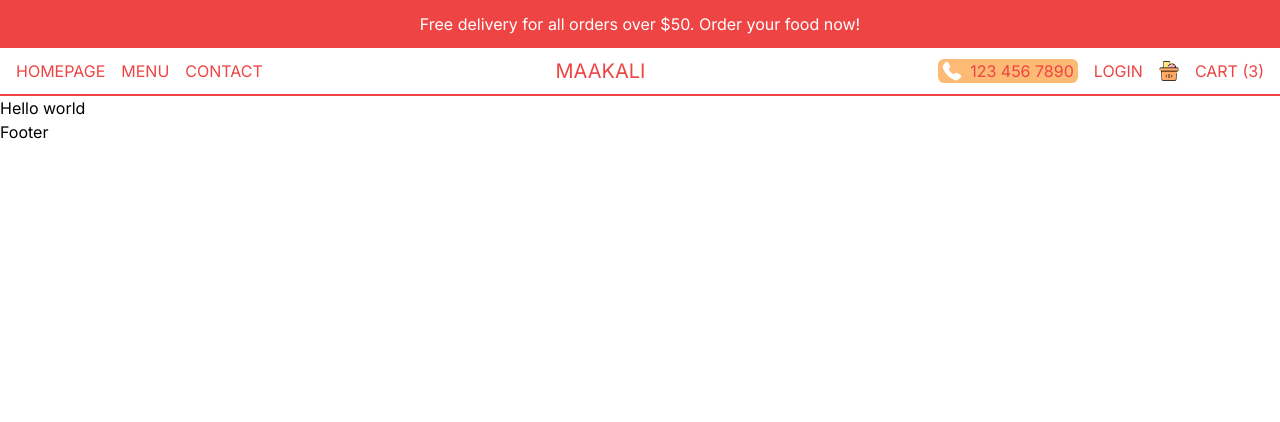
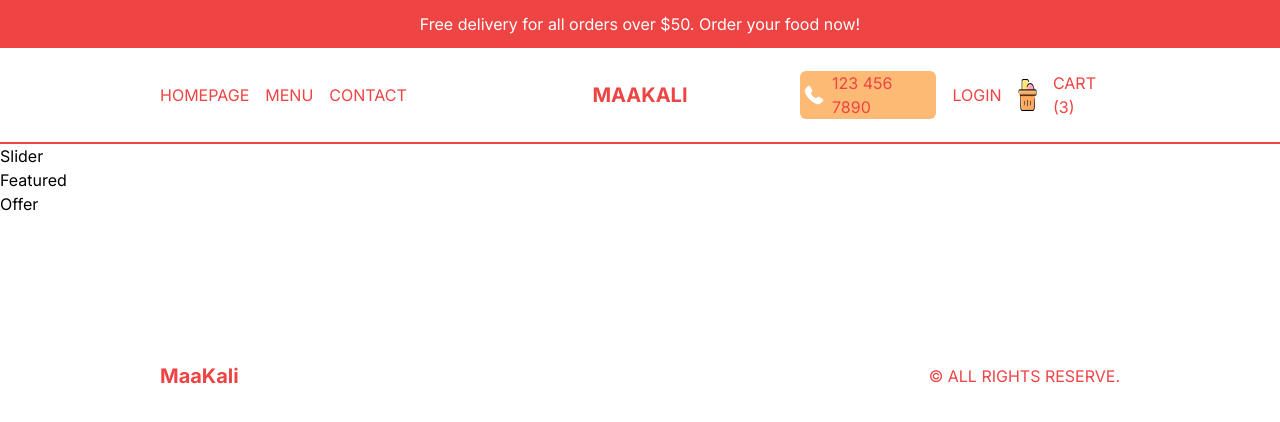
Before and after one commit to Svmpankaj/Restaurant-Food-Delivery-App, a Next.js app: page / in a window 1280 px wide. Shown: the top 422 px of the page. Built offline with nearby package versions, Linux system fonts and the light colour scheme.

Commit message:
adding footer

```diff
--- a/src/app/page.tsx
+++ b/src/app/page.tsx
@@ -1,5 +1,14 @@
+import Featured from "@/components/Featured";
+import Offer from "@/components/Offer";
+import Slider from "@/components/Slider";
 import Image from "next/image";
 
 export default function Home() {
-  return <main>Hello world</main>;
+  return (
+    <main>
+      <Slider />
+      <Featured />
+      <Offer />
+    </main>
+  );
 }
--- a/src/components/CartIcon.tsx
+++ b/src/components/CartIcon.tsx
@@ -5,7 +5,7 @@
 const CartIcon = () => {
   return (
     <Link href="/cart" className="flex items-center gap-4">
-      <div className="relative w-8 h-8 md:w-5 md:h-5">
+      <div className="relative w-8 h-8 md:w-5 md:h-50">
         <Image src="/cart.png" alt="" fill />
       </div>
       <span>Cart (3)</span>
--- /dev/null
+++ b/src/components/Featured.tsx
@@ -0,0 +1,7 @@
+import React from "react";
+
+const Featured = () => {
+  return <div>Featured</div>;
+};
+
+export default Featured;
--- a/src/components/Footer.tsx
+++ b/src/components/Footer.tsx
@@ -1,7 +1,15 @@
+import Link from "next/link";
 import React from "react";
 
 const Footer = () => {
-  return <div>Footer</div>;
+  return (
+    <div className="h-12 md:h-24 p-4 lg:p-20 xl:p-40 text-red-500 flex items-center justify-between">
+      <Link href="/" className="font-bold text-xl">
+        MaaKali
+      </Link>
+      <p>© ALL RIGHTS RESERVE.</p>
+    </div>
+  );
 };
 
 export default Footer;
--- a/src/components/Navbar.tsx
+++ b/src/components/Navbar.tsx
@@ -8,15 +8,15 @@
   const user = false;
 
   return (
-    <div className="h-12 text-red-500 p-4 flex items-center justify-between border-b-2 border-b-red-500 uppercase">
+    <div className="h-12 text-red-500 p-4 flex items-center justify-between border-b-2 border-b-red-500 uppercase md:h-24 lg:px-20 xl:px-40">
       {/* LEFT LINKS  */}
-      <div className="hidden md:flex gap-4">
+      <div className="hidden md:flex gap-4 flex-1">
         <Link href="/">Homepage</Link>
         <Link href="/menu">Menu</Link>
         <Link href="/">Contact</Link>
       </div>
       {/* LOGO  */}
-      <div className="text-xl">
+      <div className="text-xl md:font-bold flex-1 md:text-center">
         <Link href="/"> MaaKali </Link>
       </div>
       {/* MOBILE MINU */}
@@ -24,8 +24,8 @@
         <Menu />
       </div>
       {/* RIGHT LINKS  */}
-      <div className="hidden md:flex gap-4 items-center">
-        <div className="flex items-center gap-2 cursor-pointer bg-orange-300 px-1 rounded-md">
+      <div className="hidden md:flex gap-4 items-center justify-end flex-1">
+        <div className="md:absolute top-3 r-2 lg:static  flex items-center gap-2 cursor-pointer bg-orange-300 px-1 rounded-md">
           <Image src="/phone.png" alt="" width={20} height={20} />
           <span>123 456 7890</span>
         </div>
--- /dev/null
+++ b/src/components/Offer.tsx
@@ -0,0 +1,7 @@
+import React from "react";
+
+const Offer = () => {
+  return <div>Offer</div>;
+};
+
+export default Offer;
--- /dev/null
+++ b/src/components/Slider.tsx
@@ -0,0 +1,7 @@
+import React from "react";
+
+const Slider = () => {
+  return <div>Slider</div>;
+};
+
+export default Slider;
```
